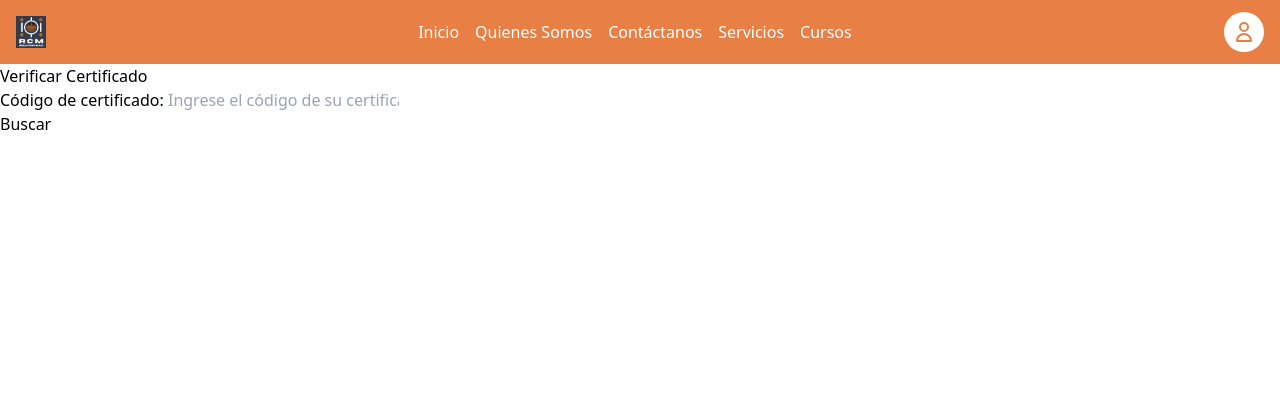
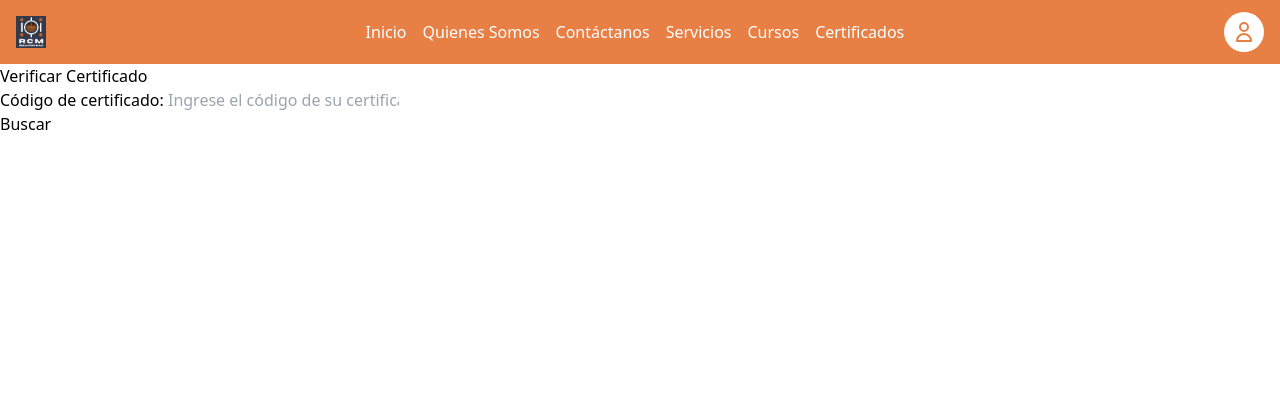
Before and after one commit to DylanQL/dampro_project, a Django app: page /certificados/ in a window 1280 px wide. Shown: the top 420 px of the page. Run offline with Django 5.2, Linux system fonts and the light colour scheme; some libraries are stand-ins or nearby versions.

Commit message:
Añadiendo certificados al navbar

```diff
--- a/system/templates/system/base.html
+++ b/system/templates/system/base.html
@@ -36,6 +36,7 @@
         <a href="{% url 'system:contactanos' %}" class="font-medium hover:text-gray-200">Contáctanos</a>
         <a href="{% url 'system:servicios' %}" class="font-medium hover:text-gray-200">Servicios</a>
         <a href="{% url 'system:cursos' %}" class="font-medium hover:text-gray-200">Cursos</a>
+        <a href="{% url 'system:Certificados' %}" class="font-medium hover:text-gray-200">Certificados</a>
       </div>
       <a href="{% url 'system:login' %}" class="bg-white rounded-full p-2 flex items-center justify-center">
         <svg xmlns="http://www.w3.org/2000/svg" class="h-6 w-6 text-dampro-orange" fill="none" viewBox="0 0 24 24" stroke="currentColor">
```
